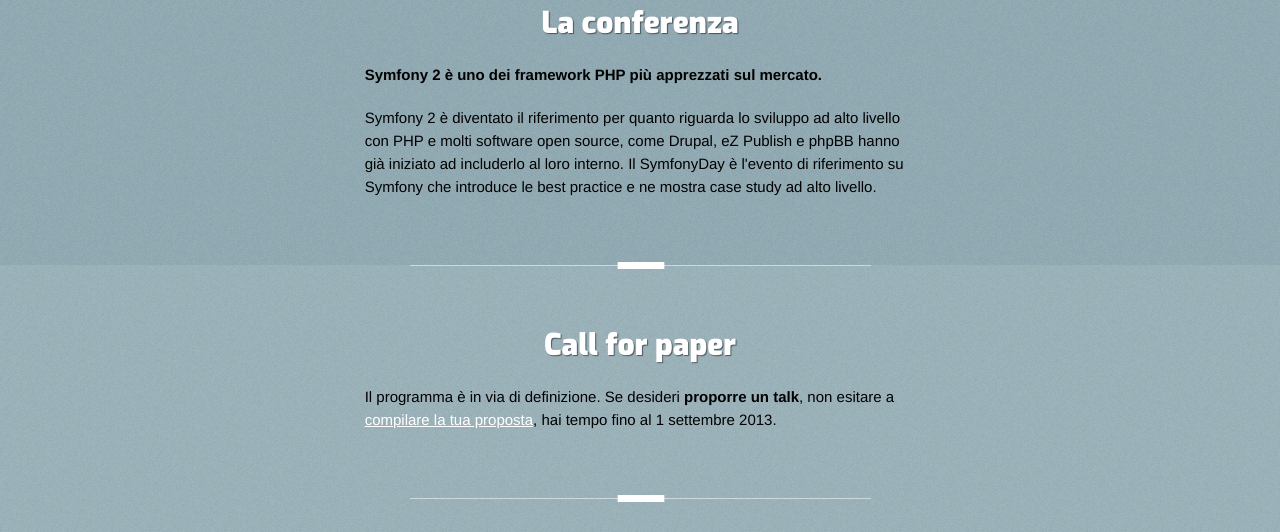
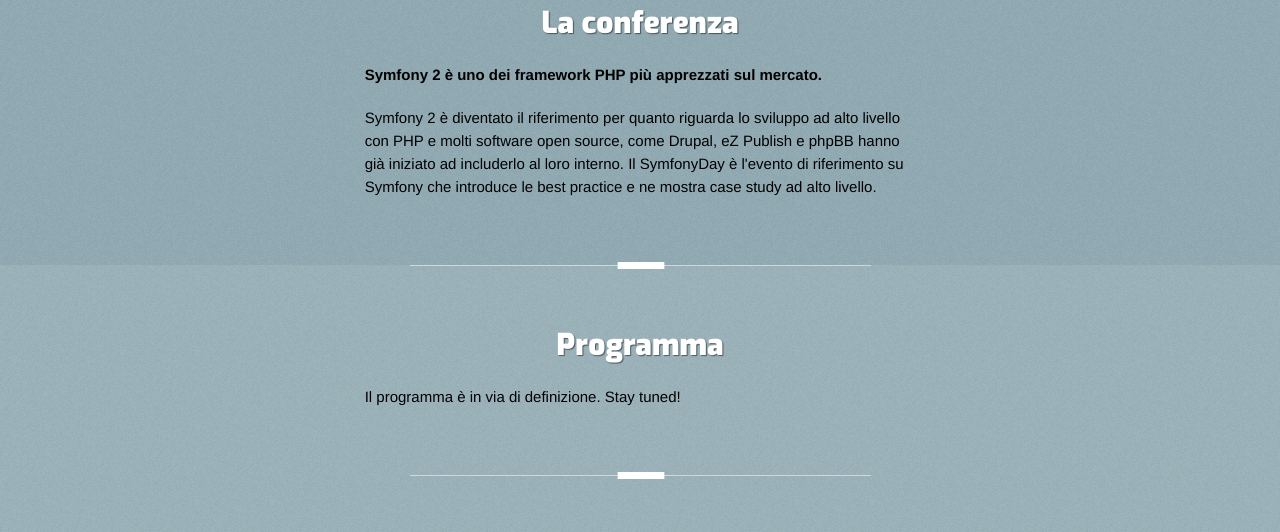
Before and after one commit to GrUSP/2013.symfonyday.it, a plain HTML site: page index.html in a window 1280 px wide. Shown: the part 926-1458 px from the top of the page. Drawn offline with nearby package versions, Linux system fonts and the light colour scheme; some packages are replaced by stand-ins of ours.

Commit message:
disable c4p

```diff
--- a/index.html
+++ b/index.html
@@ -65,7 +65,7 @@
 					<ul class="container">
 						<li><a href="#top" title="">SymfonyDay</a></li>
 						<li><a href="#info" title="">La conferenza</a></li>
-						<!-- <li><a href="#programma" title="">Il programma</a></li> -->
+						<li><a href="#programma" title="">Il programma</a></li>
                         <li><a href="#registrati" title="">Registrati</a></li>
                         <li><a href="#location" title="">La location</a></li>
                         <li><a href="#sponsorizza" title="">Gli sponsor</a></li>
@@ -154,8 +154,8 @@
                 <div class="container group">
                 <!-- INSERT CALL FOR PAPER HERE -->
                 <div class="column_6 centered">
-                    <h3 class="center">Call for paper</h3>
-                        <p>Il programma è in via di definizione. Se desideri <strong>proporre un talk</strong>, non esitare a <a href="https://docs.google.com/a/grusp.org/spreadsheet/viewform?formkey=dEVHRXF3SlozcFp6VDlBeERmVUJUSGc6MA#gid=4">compilare la tua proposta</a>, hai tempo fino al 1 settembre 2013.</p>
+                    <h3 class="center">Programma</h3>
+                        <p>Il programma è in via di definizione. Stay tuned!</p>
                     </div>
                 </div>
 
```
